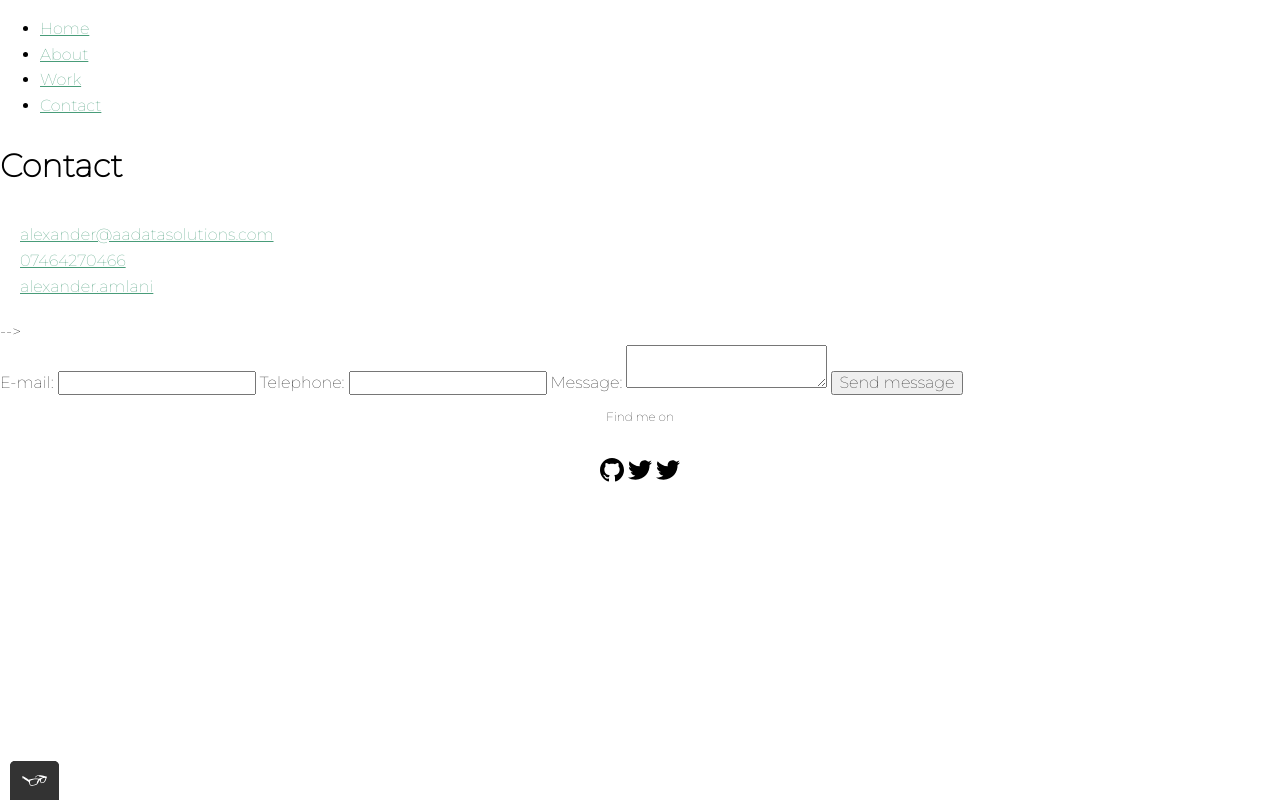
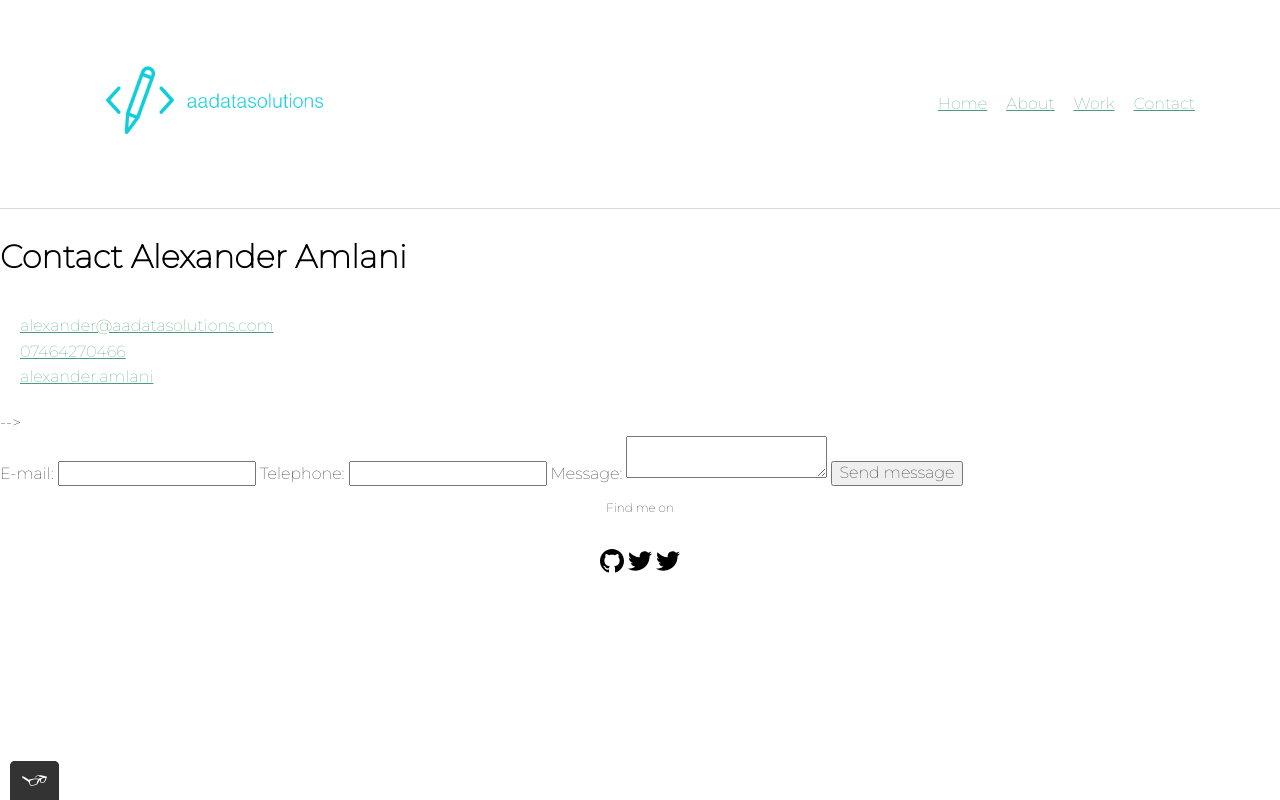
Before and after one commit to AlexanderA24/portfolio-website, a plain HTML site: page contact.html in a window 1280 px wide. Drawn offline with nearby package versions, Linux system fonts and the light colour scheme.

Commit message:
Update contact.html
Updated contact page with revised header/footer and h1 tag

```diff
--- a/contact.html
+++ b/contact.html
@@ -19,9 +19,11 @@
 </head>
     <body>
 
- <header>
-    <nav>
-        <ul role="menubar">
+      <header class="page-header">
+        <img src="img/aalogo.png" alt="logo" class="navigation_logo">
+        <nav class="page-header__item">
+
+          <ul role="menubar" class="navigation-list" >
             <li>
               <a href="index.html" role = "menuitem">Home</a>
             </li>
@@ -38,10 +40,12 @@
             </li>
           </ul>
         </nav>
-    <h1> Contact </h1>
 
 
 </header>
+
+<h1> Contact Alexander Amlani </h1>
+
 
 <body>
 
```
Lines whose indentation alone changed are shown as unchanged.
